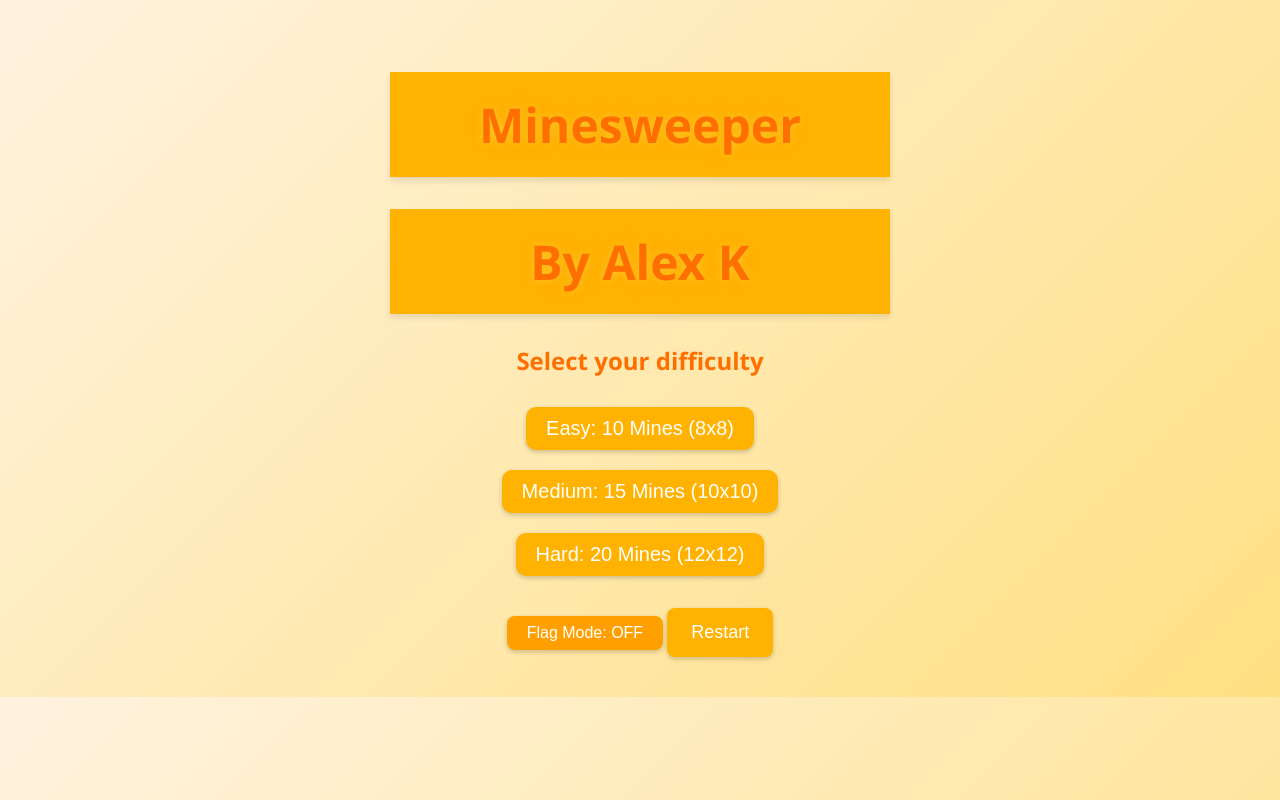
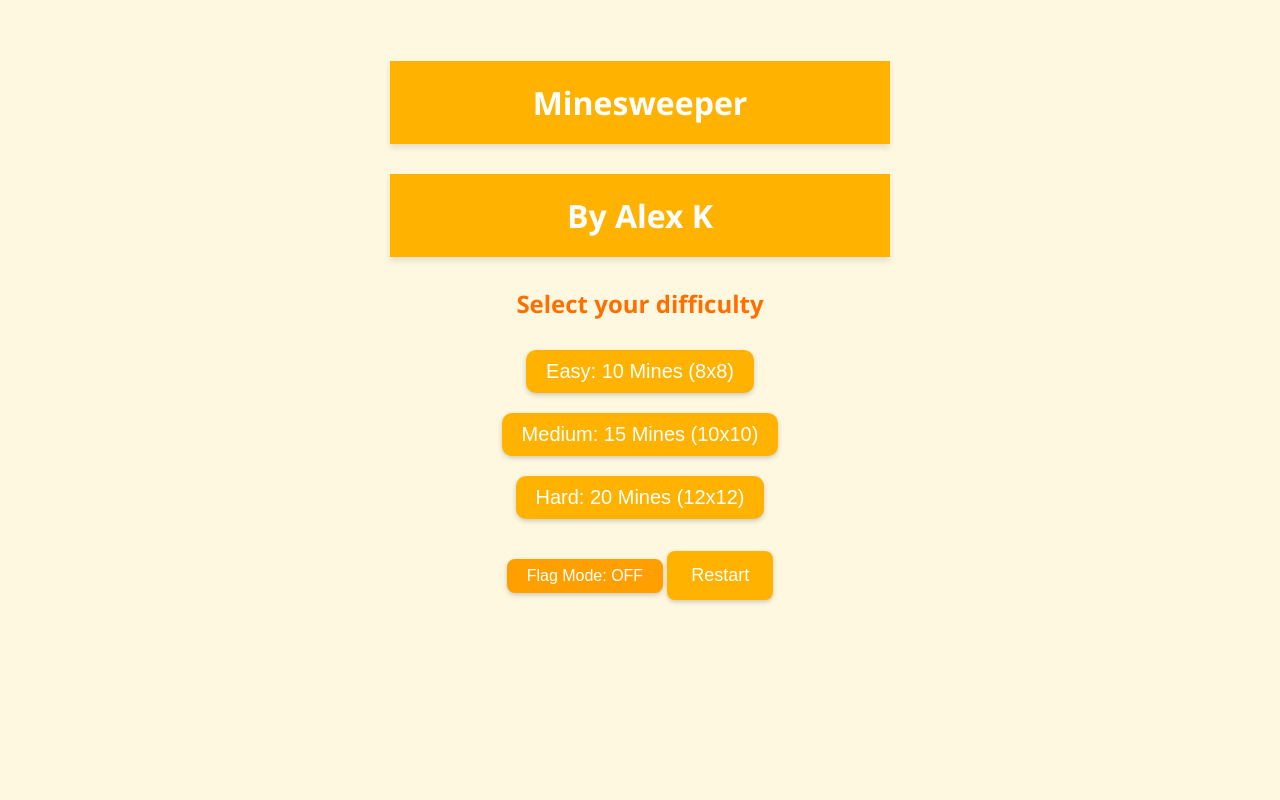
Before and after one commit to CrashTestAlex/alexsgameswin, a plain HTML site: page minesweeper.html in a window 1280 px wide. Drawn offline with Linux system fonts and the light colour scheme.

Commit message:
Update minesweeper.css

```diff
--- a/minesweeper.css
+++ b/minesweeper.css
@@ -1,9 +1,10 @@
 body {
-  background: linear-gradient(135deg, #fff3e0, #ffe082);
-  font-family: 'Segoe UI', sans-serif;
+  background-color: #fff8e1,
+  font-family: 'Segoe UI', Tahoma, Geneva, Verdana, sans-serif;
   color: #ff6f00;
   text-align: center;
   margin: 0;
+  padding: 0;
 }
 
 .game-wrapper {
@@ -12,11 +13,12 @@ body {
   margin: auto;
 }
 
-.glow-title {
-  font-size: 48px;
+h1 {
+  background-color: #ffb300
+  color: white;
+  padding: 20px 0;
   margin-bottom: 30px;
-  color: #ff6f00;
-  text-shadow: 0 0 10px #ffca28, 0 0 20px #ffa000;
+  box-shadow: 0 4px 6px rgba(0,0,0,0.1);
 }
 
 .difficulty-button {
```
